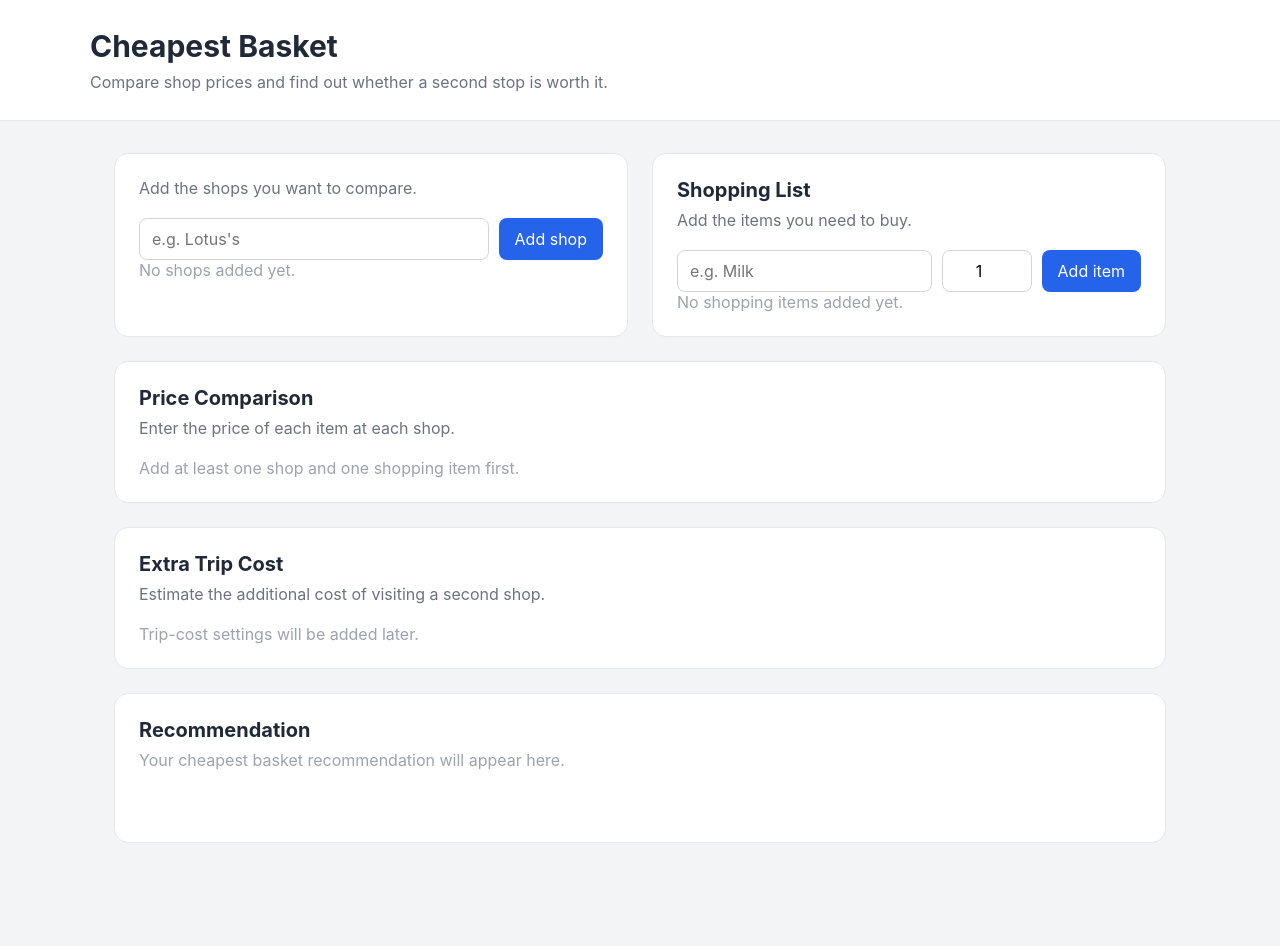
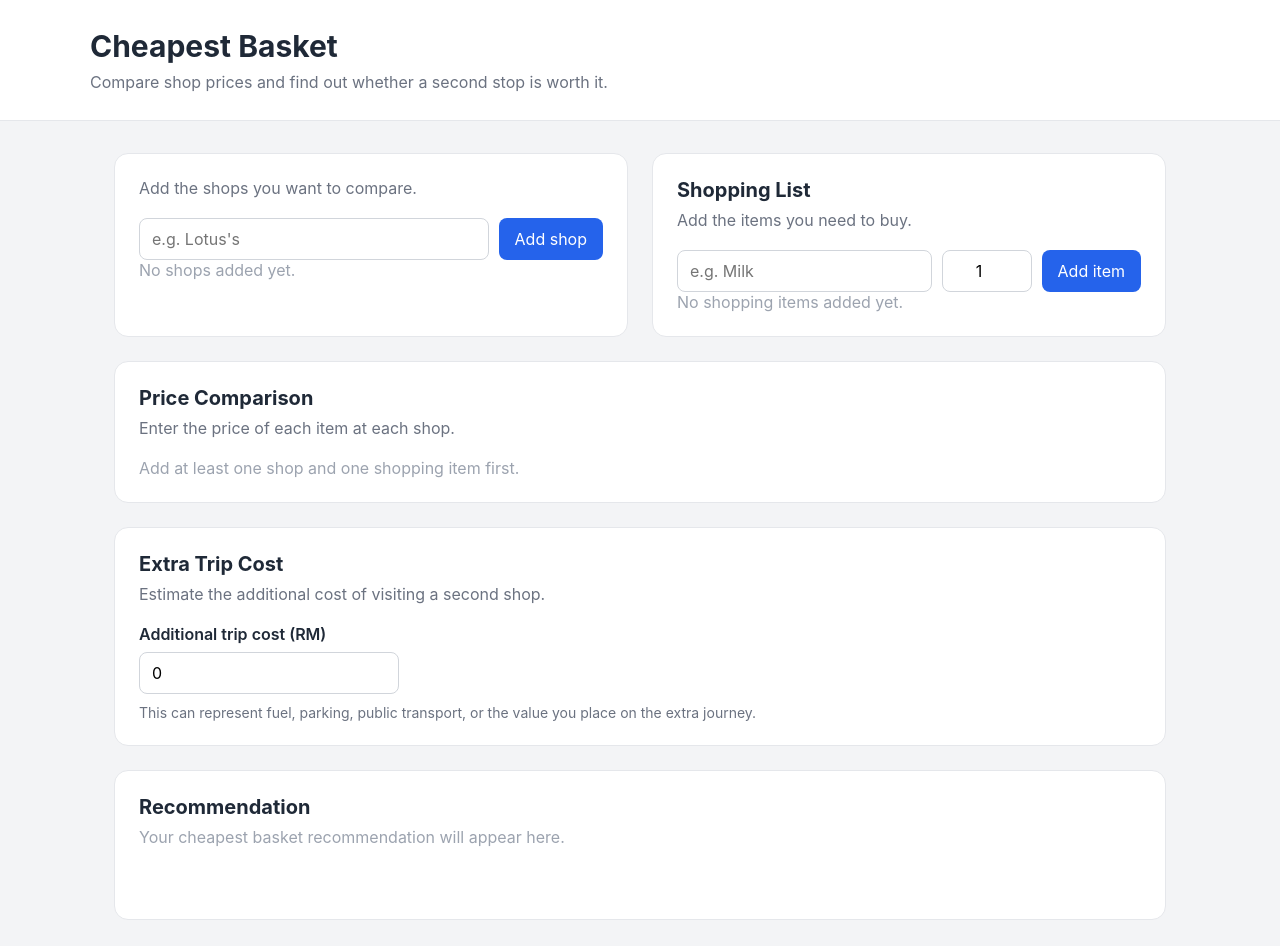
Before and after one commit to KohJiaLer/cheapest-basket, a React (Vite) app: page / in a window 1280 px wide. Shown: the top 946 px of the page. Before the commit the page ends 903 px from the top, so only its background shows below. Built offline with nearby package versions, Linux system fonts and the light colour scheme.

Commit message:
feat: add configurable second shop trip cost

```diff
--- a/src/App.tsx
+++ b/src/App.tsx
@@ -8,6 +8,7 @@ function App() {
   const [shops, setShops] = useState<Shop[]>([]);
   const [items, setItems] = useState<BasketItem[]>([]);
   const [prices, setPrices] = useState<ItemPrice[]>([]);
+  const [extraTripCost, setExtraTripCost] = useState("0");
 
   function addShop(name: string) {
     const newShop: Shop = {
@@ -136,12 +137,42 @@ function removeShop(shopId: string) {
 
         <section className="card">
           <h2>Extra Trip Cost</h2>
+
           <p className="section-description">
             Estimate the additional cost of visiting a second shop.
           </p>
 
-          <p className="empty-message">
-            Trip-cost settings will be added later.
+          <div className="trip-cost-field">
+            <label htmlFor="extra-trip-cost">
+              Additional trip cost (RM)
+            </label>
+
+            <input
+              id="extra-trip-cost"
+              type="number"
+              min="0"
+              step="0.01"
+              value={extraTripCost}
+              onChange={(event) => {
+                const value = event.target.value;
+
+                if (value === "") {
+                  setExtraTripCost("");
+                  return;
+                }
+
+                const parsedCost = Number(value);
+
+                if (parsedCost >= 0) {
+                  setExtraTripCost(value);
+                }
+              }}
+            />
+          </div>
+
+          <p className="helper-text">
+            This can represent fuel, parking, public transport,
+            or the value you place on the extra journey.
           </p>
         </section>
 
--- a/src/index.css
+++ b/src/index.css
@@ -252,6 +252,34 @@ button {
   outline-offset: 1px;
 }
 
+.trip-cost-field {
+  display: flex;
+  flex-direction: column;
+  gap: 8px;
+  max-width: 260px;
+}
+
+.trip-cost-field label {
+  font-weight: 600;
+}
+
+.trip-cost-field input {
+  padding: 10px 12px;
+  border: 1px solid #d1d5db;
+  border-radius: 8px;
+}
+
+.trip-cost-field input:focus {
+  outline: 2px solid #2563eb;
+  outline-offset: 1px;
+}
+
+.helper-text {
+  margin: 10px 0 0;
+  color: #6b7280;
+  font-size: 14px;
+}
+
 @media (max-width: 700px) {
   .two-column-grid {
     grid-template-columns: 1fr;
```
